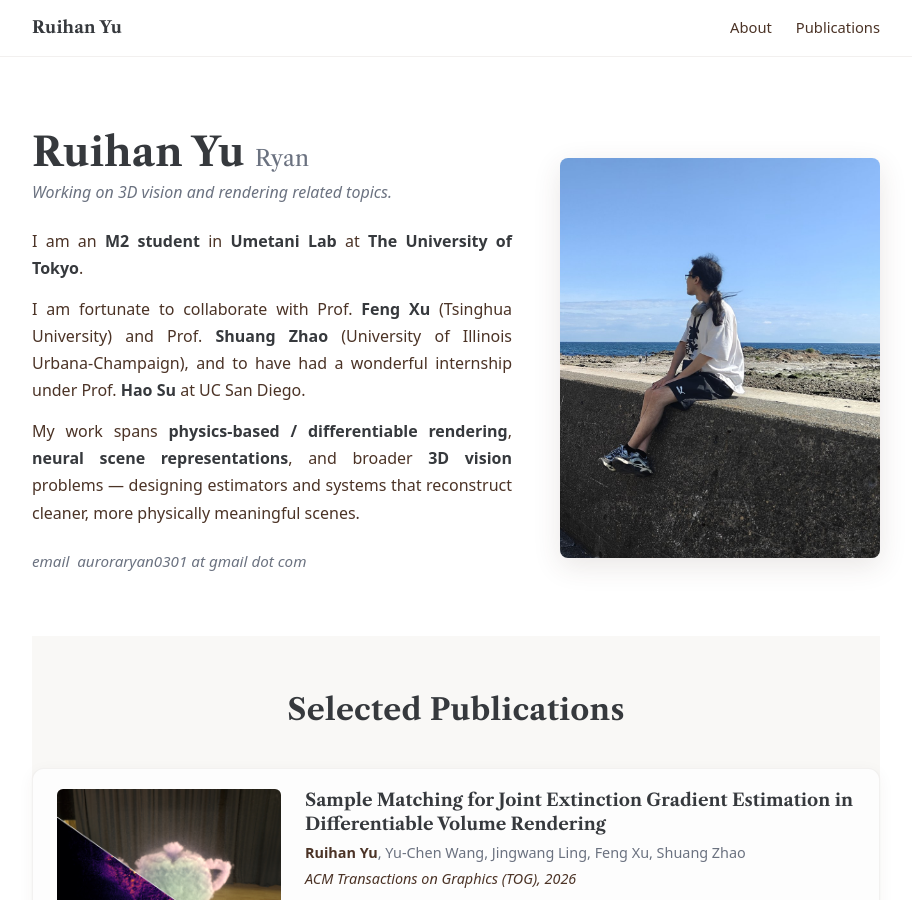
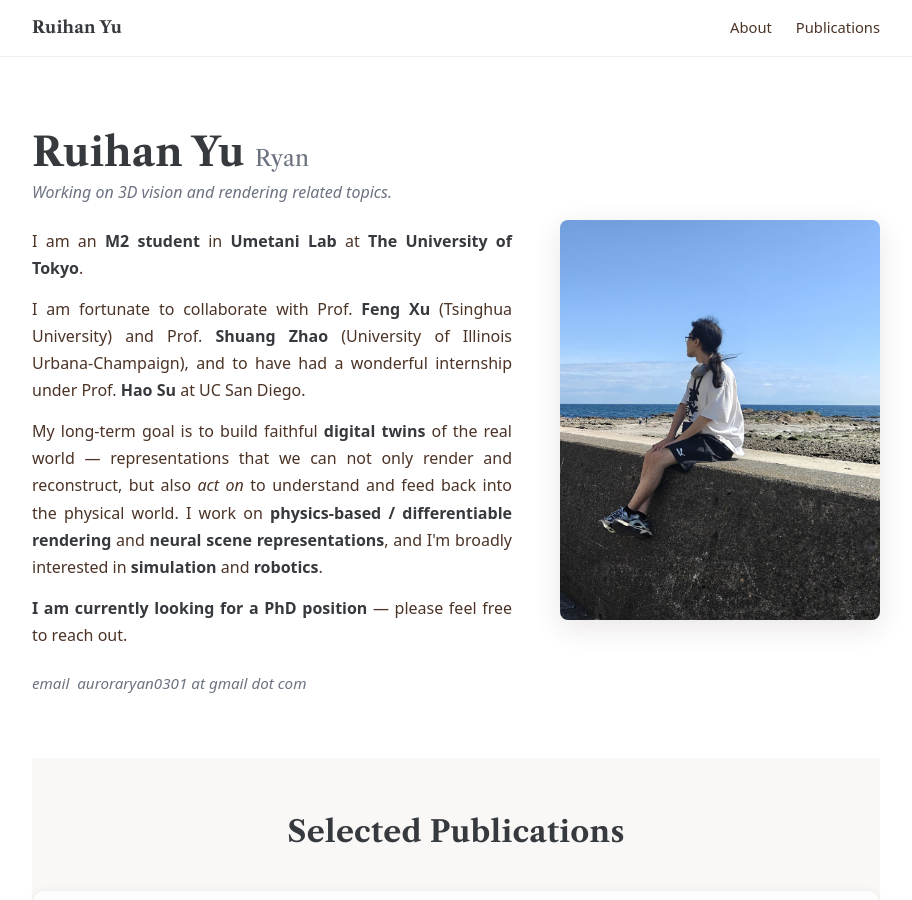
Before and after one commit to AuroraRyan0301/AuroraRyan0301.github.io, a Jekyll site: the page built from _pages/about.md, in a window 1280 px wide and 900 px high. Shown: the whole window, without its empty margins (184-1096 px from the left). Built offline with Jekyll 4.4.1, drawn with Linux system fonts in a browser that asks for light colours.

Commit message:
Update research-interests paragraph + flag PhD application
Reframe interests around building digital twins of the real world (render +
reconstruct, then act on / feed back), and broaden the topic list to include
simulation and robotics. Add a short, separate line stating active interest
in PhD positions.

```diff
--- a/_pages/about.md
+++ b/_pages/about.md
@@ -30,11 +30,17 @@ redirect_from:
           at UC San Diego.
         </p>
         <p>
-          My work spans <strong>physics-based / differentiable rendering</strong>,
-          <strong>neural scene representations</strong>, and broader
-          <strong>3D vision</strong> problems &mdash; designing estimators
-          and systems that reconstruct cleaner, more physically meaningful
-          scenes.
+          My long-term goal is to build faithful <strong>digital twins</strong> of
+          the real world &mdash; representations that we can not only render and
+          reconstruct, but also <em>act on</em> to understand and feed back into
+          the physical world. I work on
+          <strong>physics-based / differentiable rendering</strong> and
+          <strong>neural scene representations</strong>, and I'm broadly interested
+          in <strong>simulation</strong> and <strong>robotics</strong>.
+        </p>
+        <p>
+          <strong>I am currently looking for a PhD position</strong>
+          &mdash; please feel free to reach out.
         </p>
       </div>
       <p class="hero__contact">
```
